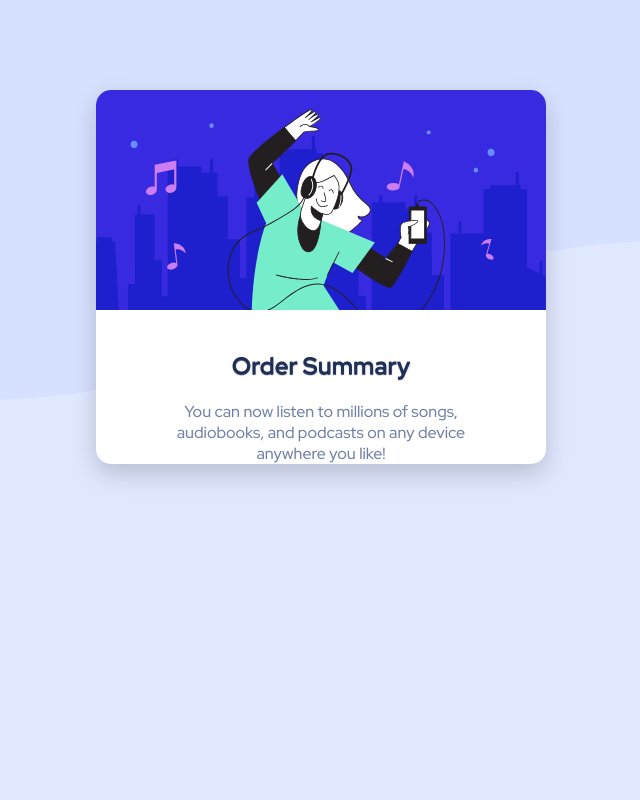
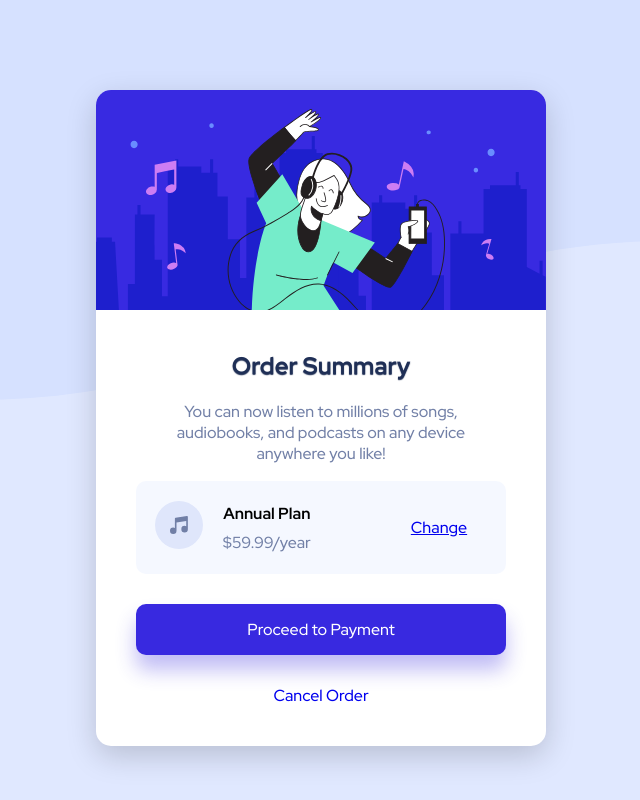
Before and after one commit to Hashimoto1312/Front-End-Challenges, a plain HTML site: page order-summary-component-main/index.html in a window 1280 px wide. Shown: the whole page, without its empty margins (319-959 px from the left). Drawn offline with Linux system fonts and the light colour scheme.

Commit message:
Quase tudo pronto
Falta reponsividade

```diff
--- a/order-summary-component-main/index.html
+++ b/order-summary-component-main/index.html
@@ -11,12 +11,9 @@
 
   <div class="imgbackground"></div>
 
-  <section class="caixa">
+  <section id="caixa">
     <div>
       <img src="images/illustration-hero.svg" alt="Music Girl">
-    </div>
-
-    <div>
       <h1>Order Summary</h1>
     </div>
 
@@ -26,8 +23,37 @@
     </div>
 
     <div id="plan-box">
+        <div class="music-icon">
+          <img src="images/icon-music.svg" alt="Icon Music">
+        </div>
 
+        <div class="plan">
+          <h4>Annual Plan</h4>
+          <p>$59.99/year</p>
+        </div>
+
+        <div class="change">
+          <a href="#" alt="Change">
+            Change
+          </a>
+        </div>
     </div>
+
+    <nav>
+      <a href="#" alt="Payment">
+        <div class="payment">
+          Proceed to Payment
+        </div>
+      </a>
+
+      <div class="cancel">
+        <a href="#" alt="Cancel">
+          <p>
+            Cancel Order
+          </p>
+        </a>
+      </div>
+    </nav>
   </section>
 </body>
 </html>
--- a/order-summary-component-main/style.css
+++ b/order-summary-component-main/style.css
@@ -9,6 +9,8 @@
 }
 
 * {
+    margin: 0;
+    padding: 0;
     font-family: 'Red Hat Display', sans-serif;
 }
 
@@ -27,7 +29,7 @@ body {
     z-index: -1;
 }
 
-.caixa {
+#caixa {
     background-color: white;
     width: 450px;
     margin-top: 90px;
@@ -36,15 +38,16 @@ body {
     border-radius: 15px;
     text-align: center;
     justify-content: center;
-    box-shadow: 0px 10px 25px hsla(0, 0%, 0%, 0.178);
+    box-shadow: 0px 10px 30px hsla(0, 0%, 0%, 0.178);
 }
 
-.caixa img {
+#caixa img {
     border-radius: 15px 15px 0px 0px;
 }
 
 h1 {
     margin-top: 35px;
+    margin-bottom: 20px;
     font-weight: bolder;
     color: var(--azul-muito-escuro);
     text-shadow: 0px 1px 1px hsla(223, 39%, 25%, 0.973);
@@ -58,7 +61,72 @@ h1 {
 }
 
 #plan-box {
+    display: flex;
+    align-items: center;
+    justify-content: center;
+    margin-top: 17px;
+    margin-right: 40px;
+    margin-bottom: 30px;
+    margin-left: 40px;
+    background-color: hsla(225, 100%, 94%, 0.322);
+    border-radius: 10px;
+}
 
+.music-icon {
+    position: relative;
+    right: 70px;
+    margin-top: 20px;
+    margin-bottom: 20px;
+}
+
+.plan {
+    position: relative;
+    right: 50px;
+}
+
+.plan p {
+    padding-top: 8px;
+    color: var(--azul-escuro);
+}
+
+.change {
+    position: relative;
+    left: 50px;
+}
+
+.change a:hover {
+    color: var(--roxo-forte);
+    text-decoration: none;
+}
+
+nav a {
+    text-decoration: none;
+}
+
+.payment {
+    background-color: var(--roxo-forte);
+    color: white;
+    margin-top: 17px;
+    margin-right: 40px;
+    margin-bottom: 30px;
+    margin-left: 40px;
+    padding: 15px;
+    border-radius: 10px;
+    box-shadow: 0px 15px 20px hsla(245, 75%, 52%, 0.308);
+}
+
+.payment:hover {
+    background-color: hsl(245, 73%, 78%);
+    transition:all 0.3s ease;
+}
+
+.cancel {
+    padding-bottom: 40px;
+}
+
+.cancel a:hover {
+    color: var(--azul-muito-escuro);
+    font-weight: bolder;
 }
 
 @media (min-width: 768px) {
```
